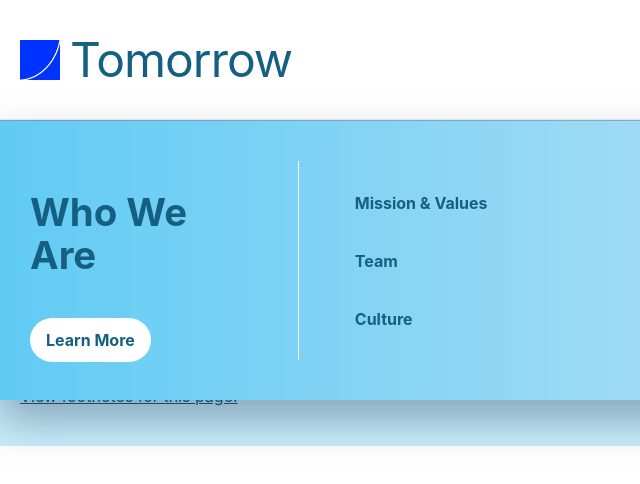
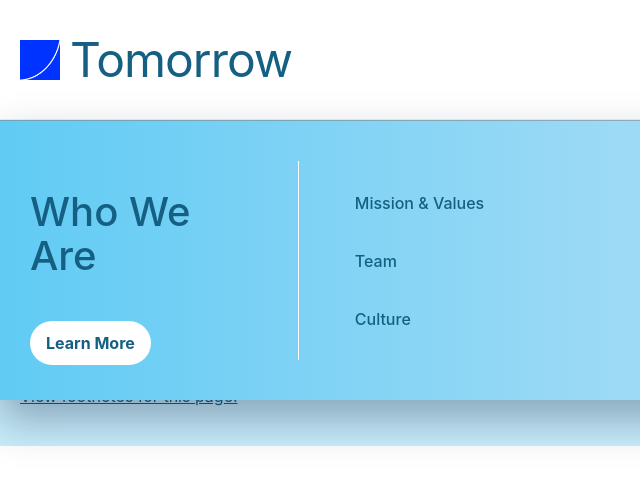
Before and after one commit to TomorrowCapitalResearch/TomorrowCapitalResearch.github.io, a plain HTML site: page index.html in a window 1280 px wide. Both pictures are taken after a click on the button "About". Shown: the full height of the page, 0-640 px from the left. Drawn offline with Linux system fonts and the light colour scheme.

Commit message:
Update index.html

```diff
--- a/index.html
+++ b/index.html
@@ -80,7 +80,7 @@
 }
 s
 .mega-left{ grid-column:1; display:flex; flex-direction:column; justify-content:left; }
-.mega-left h2{ font:700 clamp(26px,3vw,40px)/1.1 "Inter", sans-serif }
+.mega-left h2{ font:500 40px/1.1 "Inter", sans-serif }
 .mega-left .btn{
   display:inline-block; margin-top:10px;
   background:var(--white); color:var(--text); font-weight:700;
@@ -93,7 +93,7 @@ s
 .mega-right a{
   display:inline-block;
   color:var(--text);
-  font:700 16px/1 "Inter", sans-serif;
+  font:500 16px/1 "Inter", sans-serif;
   padding:12px 16px;
   text-decoration:none;
 }
```
